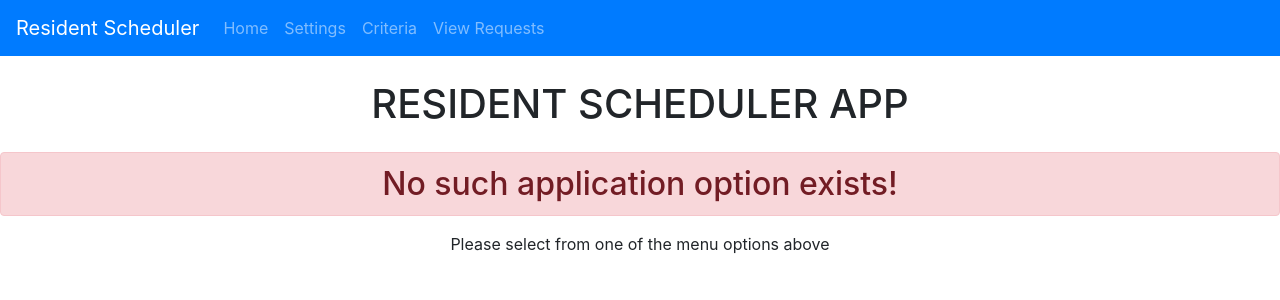
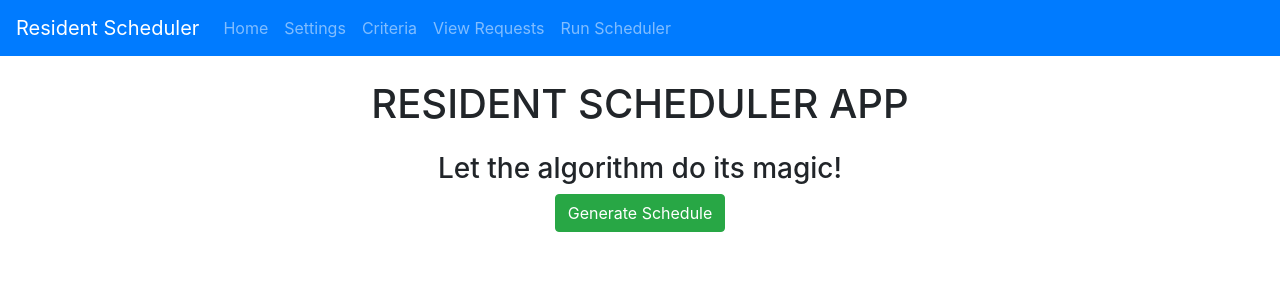
Before and after one commit to Austinmc41/KADET, a React (Create React App) app in the folder frontend/: page /run_scheduler in a window 1280 px wide. Shown: the top 300 px of the page. Built offline with nearby package versions, Linux system fonts and the light colour scheme.

Commit message:
adding generate schedule page and button (button still needs to be linked to scheduleAlgorithm.py

```diff
--- a/frontend/src/App.js
+++ b/frontend/src/App.js
@@ -14,6 +14,7 @@ const Navigation = (props) => {
                   <reactBootstrap.Nav.Link href="/Settings">Settings</reactBootstrap.Nav.Link>
                   <reactBootstrap.Nav.Link href="/Rotations">Criteria</reactBootstrap.Nav.Link>
                   <reactBootstrap.Nav.Link href="/view_requests">View Requests</reactBootstrap.Nav.Link>
+                  <reactBootstrap.Nav.Link href="/run_scheduler">Run Scheduler</reactBootstrap.Nav.Link>
               </reactBootstrap.Nav>
           </reactBootstrap.Navbar.Collapse>
       </reactBootstrap.Navbar>
--- a/frontend/src/Routes.js
+++ b/frontend/src/Routes.js
@@ -7,6 +7,7 @@ import Criteria from "./components/criterion.component";
 import ListRequests from "./components/view_requests.component";
 import NotFound from "./components/NotFound";
 import history from './history';
+import run_scheduler from "./components/run_scheduler";
 
 export default class Routes extends Component {
     render() {
@@ -17,6 +18,7 @@ export default class Routes extends Component {
                     <Route path="/Settings" component={Settings} />
                     <Route path="/Rotations" component={Criteria} />
                     <Route path="/view_requests" component={ListRequests} />
+                    <Route path="/run_scheduler" component={run_scheduler} />
                     <Route>
                         <NotFound />
                     </Route>
--- /dev/null
+++ b/frontend/src/components/run_scheduler.js
@@ -0,0 +1,18 @@
+import React, { Component } from "react";
+import { Button } from 'react-bootstrap';
+import history from '../history';
+
+export default class run_scheduler extends Component {
+    render() {
+        return (
+            <div className="container">
+                <div className="text-center">
+                    <h3>Let the algorithm do its magic!</h3>
+                    <form>
+                        <Button variant="btn btn-success" onClick={() => history.push('/Settings')}>Generate Schedule</Button>
+                    </form>
+                </div>
+            </div>
+        );
+    }
+}
```
